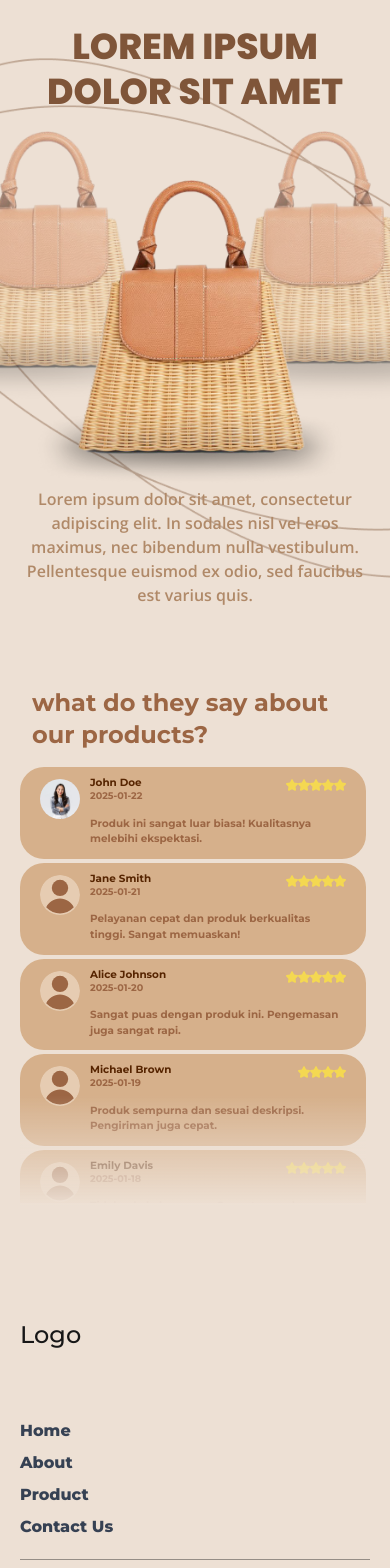
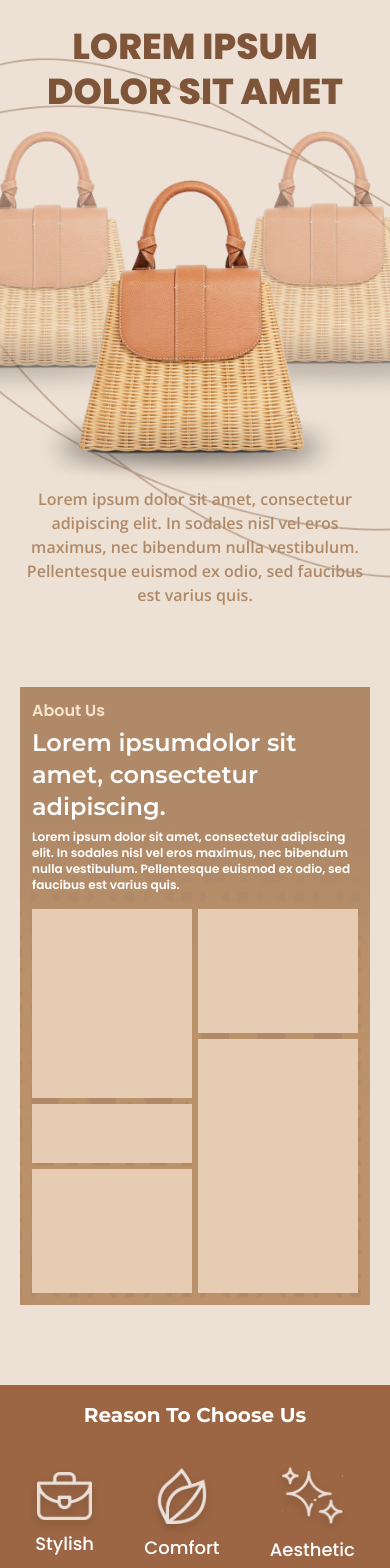
Before and after one commit to michaeldiputra/WovenRattan, a Next.js app: page / in a window 390 px wide. Shown: the top 1568 px of the page. Built offline with nearby package versions, Linux system fonts and the light colour scheme.

Commit message:
remove comment

```diff
--- a/src/pages/index.js
+++ b/src/pages/index.js
@@ -130,7 +130,7 @@ export default function Home() {
           </p>
         </div>
       </section>
-      {/*
+
       <section className="landing-container">
         <div className="max-w-7xl w-full">
           <div className="flex justify-center py-20">
@@ -223,7 +223,7 @@ export default function Home() {
             </div>
           )}
         </div>
-      </section> */}
+      </section>
 
       <section className="landing-container">
         <div className="max-w-7xl w-full flex pt-15 flex-col md:flex-row">
@@ -250,11 +250,11 @@ export default function Home() {
                         </div>
                         <div className="flex">
                           {Array.from({ length: rating.stars }).map((_, index) => (
-                            <Image key={index} src={star} alt={star} width={16} height={16} className="size-3 md:size-4 lg:size-4.5 xl:size-5" />
+                            <Image key={index} src={star} alt={star} width={16} height={16} className="size-3 md:size-4 lg:size-4.5 xl:size-5 fill-inherit" />
                           ))}
-                          {/* {Array.from({ length: 5 - rating.stars}).map((_, index) => (
+                          {Array.from({ length: 5 - rating.stars}).map((_, index) => (
                             <Image key={index} src={starempty} alt={star} width={16} height={16} className="w-5 h-5" />
-                          ))} */}
+                          ))}
                         </div>
                       </div>
                       <p className="font-bold text-wrSm font-Montserrat text-primary">{rating.description}</p>
```
